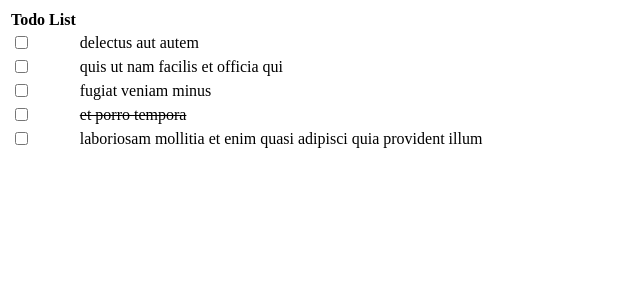
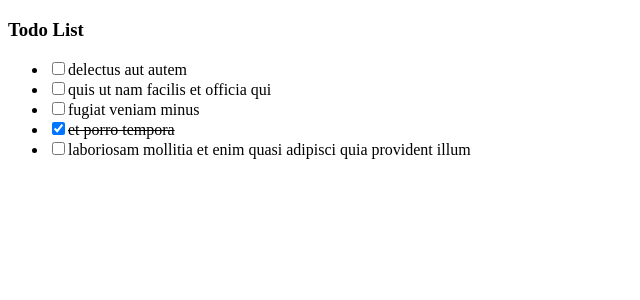
Before and after one commit to todd-demone/React-Todo-List-App, a React (Vite) app: page / in a window 1280 px wide. Shown: the top 300 px of the page, without its empty margins (0-640 px from the left). Built offline with nearby package versions, Linux system fonts and the light colour scheme.

Commit message:
add todos state; add checkbox handler function and checkbox JSX; refactor App.jsx into separate files (one file per component)

```diff
--- a/src/App.jsx
+++ b/src/App.jsx
@@ -1,76 +1,5 @@
-/* eslint-disable react/prop-types */
-// import { useState } from "react";
-
-function TodoRow({ todo }) {
-  const strikethroughStyle = {
-    textDecoration: "line-through",
-  };
-
-  const todoText = !todo.completed ? (
-    todo.title
-  ) : (
-    <span style={strikethroughStyle}>{todo.title}</span>
-  );
-  return (
-    <tr>
-      <td>
-        <form>
-          <input type="checkbox"></input>
-        </form>
-      </td>
-      <td>{todoText}</td>
-    </tr>
-  );
-}
-
-function TodoTable({ todos }) {
-  const rows = todos.map((todo) => <TodoRow todo={todo} key={todo.id} />);
-
-  return (
-    <table>
-      <thead>
-        <tr>
-          <th style={{ textAlign: "left" }}>Todo List</th>
-        </tr>
-      </thead>
-      <tbody>{rows}</tbody>
-    </table>
-  );
-}
+import TodoTable from "./TodoTable";
 
 export default function App() {
-  return <TodoTable todos={TODOS} />;
+  return <TodoTable />;
 }
-
-const TODOS = [
-  {
-    userId: 1,
-    id: 1,
-    title: "delectus aut autem",
-    completed: false,
-  },
-  {
-    userId: 1,
-    id: 2,
-    title: "quis ut nam facilis et officia qui",
-    completed: false,
-  },
-  {
-    userId: 1,
-    id: 3,
-    title: "fugiat veniam minus",
-    completed: false,
-  },
-  {
-    userId: 1,
-    id: 4,
-    title: "et porro tempora",
-    completed: true,
-  },
-  {
-    userId: 1,
-    id: 5,
-    title: "laboriosam mollitia et enim quasi adipisci quia provident illum",
-    completed: false,
-  },
-];
--- /dev/null
+++ b/src/TodoRow.jsx
@@ -0,0 +1,24 @@
+/* eslint-disable react/prop-types */
+
+export default function TodoRow({ todo, onCheckboxChange }) {
+  const strikethroughStyle = {
+    textDecoration: "line-through",
+  };
+
+  const todoText = !todo.completed ? (
+    todo.title
+  ) : (
+    <span style={strikethroughStyle}>{todo.title}</span>
+  );
+
+  return (
+    <li>
+      <input
+        type="checkbox"
+        checked={todo.completed}
+        onChange={() => onCheckboxChange(todo.id)}
+      />
+      {todoText}
+    </li>
+  );
+}
--- /dev/null
+++ b/src/TodoTable.jsx
@@ -0,0 +1,63 @@
+/* eslint-disable react/prop-types */
+import { useState } from "react";
+import TodoRow from "./TodoRow";
+
+export default function TodoTable() {
+  const [todos, setTodos] = useState(TODOS);
+
+  function handleCheckboxChange(id) {
+    setTodos(
+      todos.map((todo) =>
+        todo.id === id ? { ...todo, completed: !todo.completed } : todo
+      )
+    );
+  }
+
+  return (
+    <>
+      <h3>Todo List</h3>
+      <ul>
+        {todos.map((todo) => (
+          <TodoRow
+            key={todo.id}
+            todo={todo}
+            onCheckboxChange={handleCheckboxChange}
+          />
+        ))}
+      </ul>
+    </>
+  );
+}
+
+const TODOS = [
+  {
+    userId: 1,
+    id: 1,
+    title: "delectus aut autem",
+    completed: false,
+  },
+  {
+    userId: 1,
+    id: 2,
+    title: "quis ut nam facilis et officia qui",
+    completed: false,
+  },
+  {
+    userId: 1,
+    id: 3,
+    title: "fugiat veniam minus",
+    completed: false,
+  },
+  {
+    userId: 1,
+    id: 4,
+    title: "et porro tempora",
+    completed: true,
+  },
+  {
+    userId: 1,
+    id: 5,
+    title: "laboriosam mollitia et enim quasi adipisci quia provident illum",
+    completed: false,
+  },
+];
```
